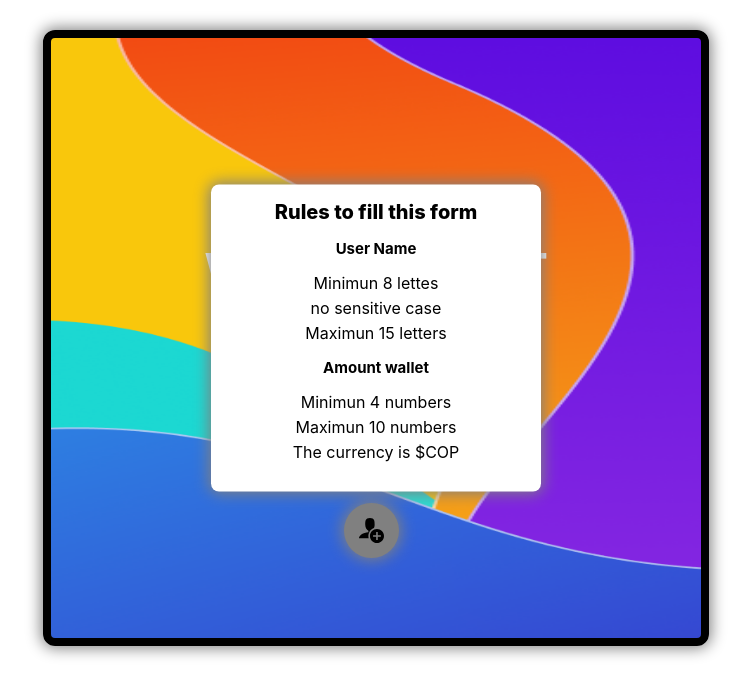
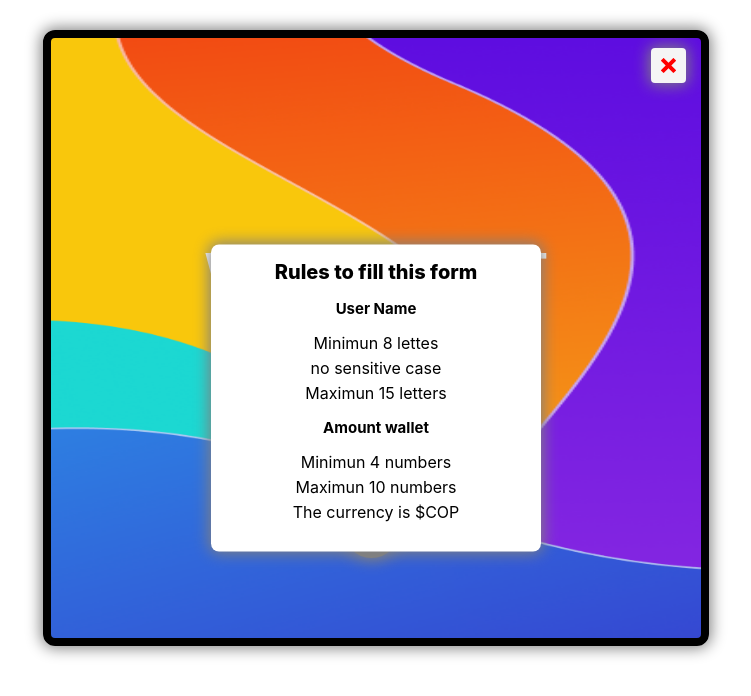
Before and after one commit to ChristiancChavez/WalletPocket, a React (Create React App) app: page / in a window 1280 px wide. Shown: the top 696 px of the page, without its empty margins (264-1015 px from the left). Built offline with nearby package versions, Linux system fonts and the light colour scheme.

Commit message:
add logic to show or hidde  loginRules

```diff
--- a/src/components/templates/InitialLogin/InitialLogin.js
+++ b/src/components/templates/InitialLogin/InitialLogin.js
@@ -1,8 +1,9 @@
-import React, { useContext } from 'react';
+import React, { useContext, useState } from 'react';
 // Component
 import Login from '../../organisms/Login/Login';
 import AccessHome from '../../molecules/AccessHome/AccessHome';
 import Span from './../../atoms/Span/Span';
+import ButtonIcon from '../../atoms/ButtonIcon/ButtonIcon';
 //Context
 import { PocketContext } from '../../../context/PocketContext';
 // Utils
@@ -13,6 +14,7 @@ import { StyledDivInitialLogin, StyledLoginRules, StyledUlRules } from './Initia
 const InitialLogin = () => {
 
     const { userNameWallet, setUserNameWallet, initialAmount, setInitialAmount, setShowHome, setShowLoginValidation } = useContext(PocketContext);
+    const [showRules, setShowRules] = useState(true);
 
     const updateWalletInfo = (e) => {
         e.preventDefault();
@@ -20,12 +22,14 @@ const InitialLogin = () => {
             setShowHome(true);
             setUserNameWallet('');
             setInitialAmount('');
-            console.log(e.target)
         } else {
             setShowLoginValidation(true);
             setTimeout(() => {
                 setShowLoginValidation(false);
             },3000)
+            setTimeout(() => {
+                setShowRules(true);
+            },3500)
         }
     };
 
@@ -42,10 +46,13 @@ const InitialLogin = () => {
 
     return (
         <StyledDivInitialLogin>
-            <StyledLoginRules>
-                <Span margin="15" weight="title" fontSize="title">Rules to fill this form</Span>
-                {showLoginRules(loginRules)}
-            </StyledLoginRules>
+            <ButtonIcon name={showRules ? 'cross' : 'menu'} size="15" color={showRules ? 'red' : 'black'} onClick={() => setShowRules(!showRules)} />
+            {showRules &&
+                <StyledLoginRules>
+                    <Span margin="15" weight="title" fontSize="title">Rules to fill this form</Span>
+                    {showLoginRules(loginRules)}
+                </StyledLoginRules>
+            }
             <Login />
             <AccessHome onClick={updateWalletInfo} />
         </StyledDivInitialLogin>
--- a/src/components/templates/InitialLogin/Initiallogin.styles.js
+++ b/src/components/templates/InitialLogin/Initiallogin.styles.js
@@ -13,7 +13,14 @@ export const StyledDivInitialLogin = styled.div`
     border: none;
     box-shadow: 0 0 15px 2px grey;
     margin-top: 20px;
-
+    > button {
+        position: absolute;
+        top: 10px;
+        right: 10px;
+        background: whitesmoke;
+        border-radius: 4px;
+        box-shadow: 0 0 15px 2px grey;
+    }
 `
 export const StyledLoginRules = styled.div`
     background: white;
@@ -23,7 +30,7 @@ export const StyledLoginRules = styled.div`
     box-shadow: 0 0 15px 2px grey;
     border-radius: 8px;
     position: absolute;
-    top: 50%;
+    top: 60%;
     left: 50%;
     transform: translate(-50%, -50%);
     width: 300px;
```
